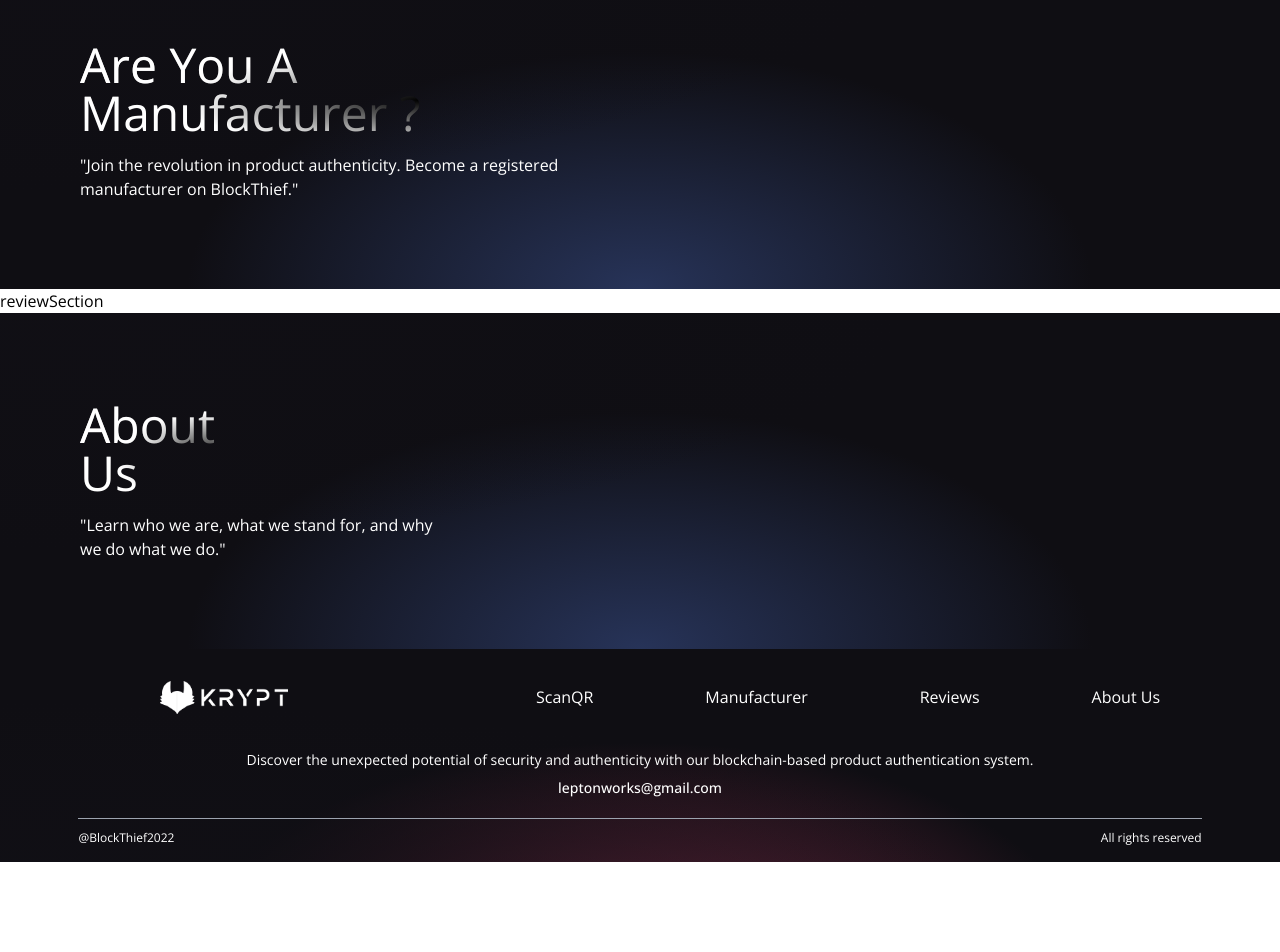
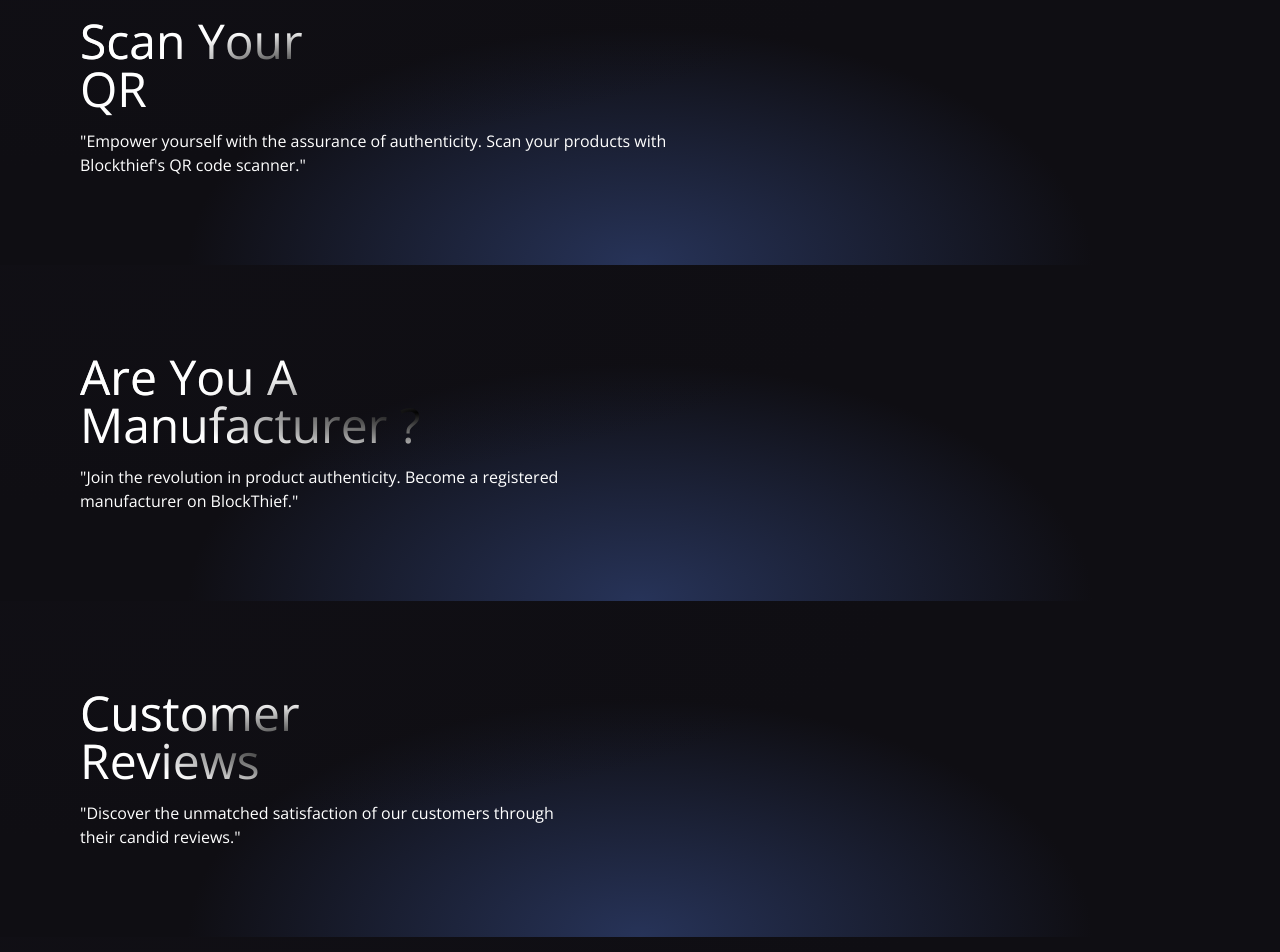
Before and after one commit to leptonworks/blocktheif-system, a React (Vite) app in the folder client/: page / in a window 1280 px wide. Shown: the part 860-1812 px from the top of the page. Before the commit the page ends 1722 px from the top, so only its background shows below. Built offline with nearby package versions, Linux system fonts and the light colour scheme.

Commit message:
component-update

```diff
--- /dev/null
+++ b/client/src/components/buttons/learnMore.jsx
@@ -0,0 +1,9 @@
+import React from 'react'
+
+function learnMore() {
+  return (
+    <div>learnMore</div>
+  )
+}
+
+export default learnMore
--- a/client/src/components/section/qrSection.jsx
+++ b/client/src/components/section/qrSection.jsx
@@ -2,8 +2,22 @@
 
 function qrSection() {
   return (
-    <div>qrSection</div>
-  )
+    <div className="flex w-full justify-left items-center gradient-bg-services">
+      <div className="flex mf:flex-row flex-col items-center justify-between md:p-20 py-12 px-4">
+        <div className="flex-1 flex flex-col justify-start items-start">
+          <h1 className="text-white text-3xl sm:text-5xl py-2 text-gradient ">
+            Scan Your
+            <br />
+            QR
+          </h1>
+          <p className="text-left my-2 text-white font-light md:w-9/12 w-11/12 text-base">
+          "Empower yourself with the assurance of authenticity. Scan your products with Blockthief's QR code scanner."
+          </p>
+        </div>
+
+        <div className="flex-1 flex flex-col justify-start items-center"></div>
+      </div>
+    </div>  )
 }
 
 export default qrSection
--- a/client/src/components/section/reviewSection.jsx
+++ b/client/src/components/section/reviewSection.jsx
@@ -1,9 +1,25 @@
-import React from 'react'
+import React from "react";
 
 function reviewSection() {
   return (
-    <div>reviewSection</div>
-  )
+    <div className="flex w-full justify-left items-center gradient-bg-services">
+      <div className="flex mf:flex-row flex-col items-center justify-between md:p-20 py-12 px-4">
+        <div className="flex-1 flex flex-col justify-start items-start">
+          <h1 className="text-white text-3xl sm:text-5xl py-2 text-gradient ">
+            Customer
+            <br />
+            Reviews
+          </h1>
+          <p className="text-left my-2 text-white font-light md:w-9/12 w-11/12 text-base">
+            "Discover the unmatched satisfaction of our customers through their
+            candid reviews."
+          </p>
+        </div>
+
+        <div className="flex-1 flex flex-col justify-start items-center"></div>
+      </div>
+    </div>
+  );
 }
 
-export default reviewSection
+export default reviewSection;
```
